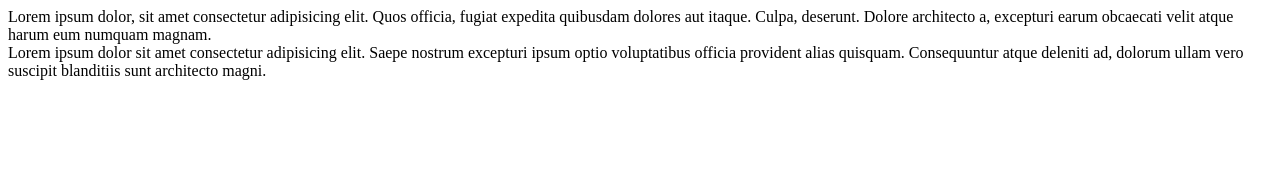
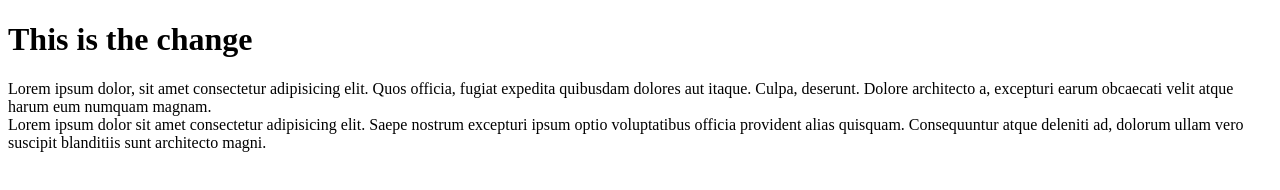
Before and after one commit to kiran903/datewithgit-sample, a plain HTML site: page mygit.html in a window 1280 px wide. Drawn offline with Linux system fonts and the light colour scheme.

Commit message:
mygit file have modified

```diff
--- a/mygit.html
+++ b/mygit.html
@@ -6,11 +6,13 @@
   <title>MY GIT</title>
 </head>
 <body>
+  <h1>This is the change</h1>
   <div>
     Lorem ipsum dolor, sit amet consectetur adipisicing elit. Quos officia, fugiat expedita quibusdam dolores aut itaque. Culpa, deserunt. Dolore architecto a, excepturi earum obcaecati velit atque harum eum numquam magnam.
   </div>
   <div>
     Lorem ipsum dolor sit amet consectetur adipisicing elit. Saepe nostrum excepturi ipsum optio voluptatibus officia provident alias quisquam. Consequuntur atque deleniti ad, dolorum ullam vero suscipit blanditiis sunt architecto magni.
   </div>
+
 </body>
 </html>
```
